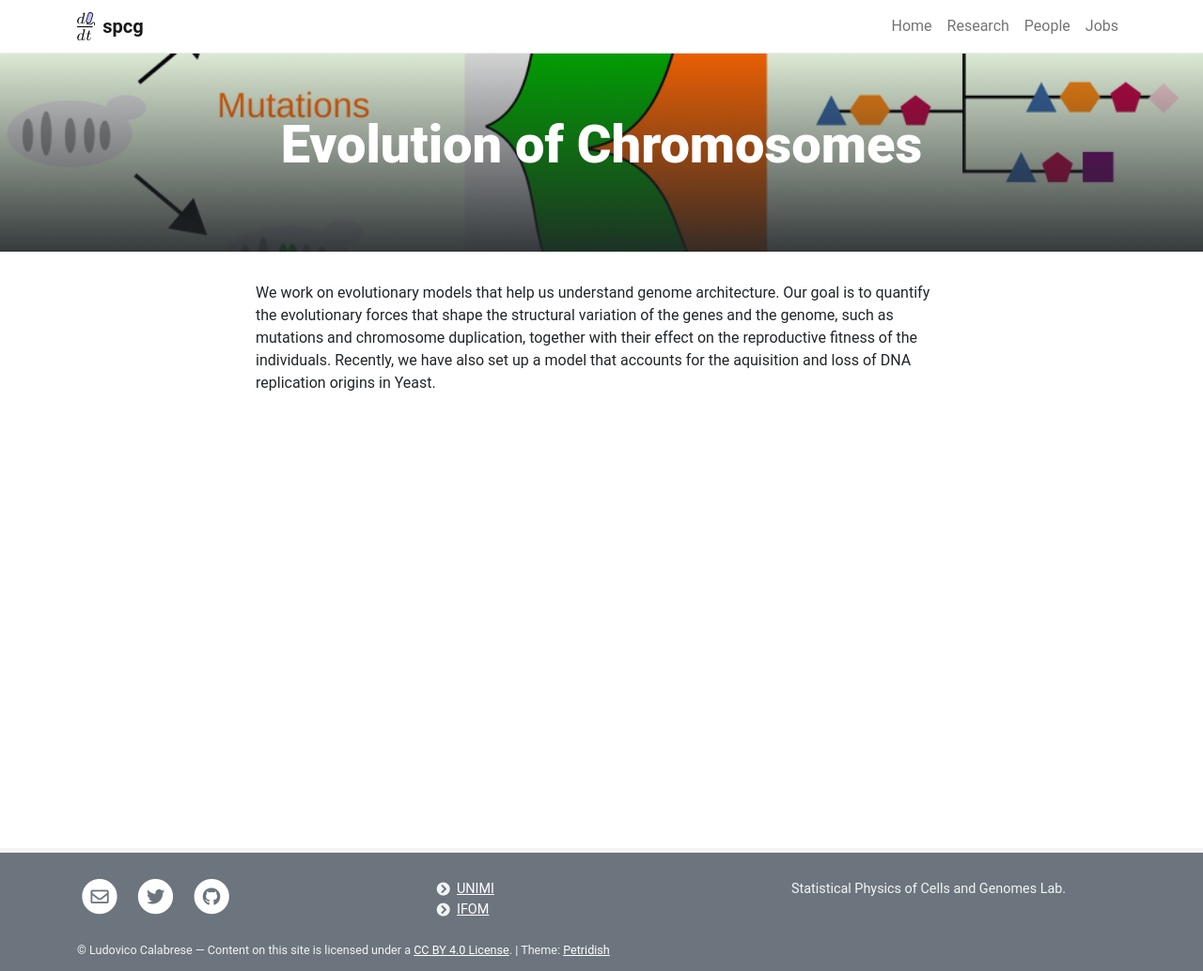
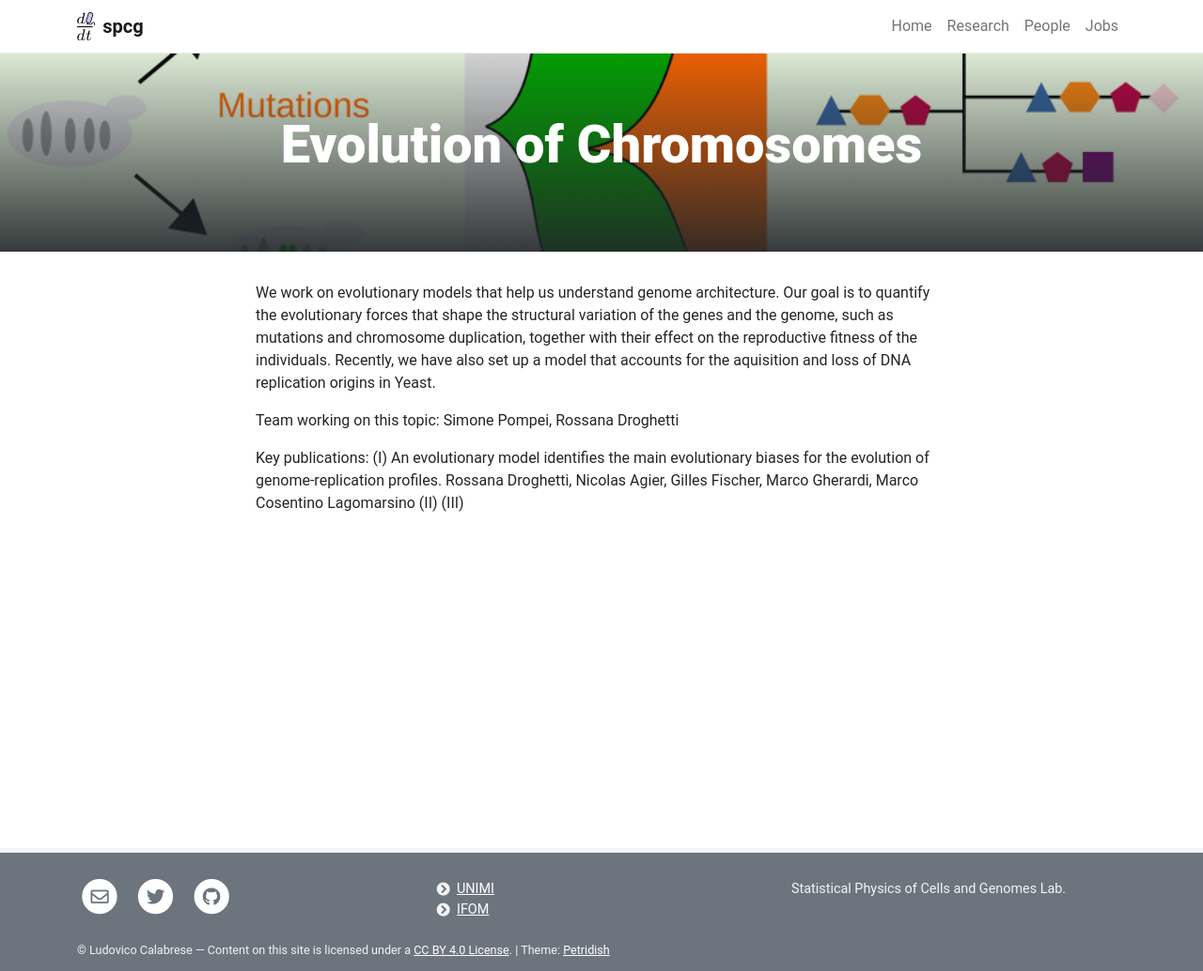
Before and after one commit to mcltone/spcg, a Jekyll site: the page built from _posts/2019-01-04-chrom-evo.md, in a window 1280 px wide. Shown: the whole page at 94% size. Built offline with Jekyll 4.4.1, drawn with Linux system fonts in a browser that asks for light colours.

Commit message:
Update 2019-01-04-chrom-evo.md

```diff
--- a/_posts/2019-01-04-chrom-evo.md
+++ b/_posts/2019-01-04-chrom-evo.md
@@ -7,3 +7,10 @@ description:
 ---
 
 We work on evolutionary models that help us understand genome architecture. Our goal is to quantify the evolutionary forces that shape the structural variation of the genes and the genome, such as mutations and chromosome duplication, together with their effect on the reproductive fitness of the individuals. Recently, we have also set up a model that accounts for the aquisition and loss of DNA replication origins in Yeast.
+
+Team working on this topic: Simone Pompei, Rossana Droghetti
+
+Key publications:
+(I) An evolutionary model identifies the main evolutionary biases for the evolution of genome-replication profiles. Rossana Droghetti, Nicolas Agier, Gilles Fischer, Marco Gherardi, Marco Cosentino Lagomarsino
+(II)
+(III)
```
